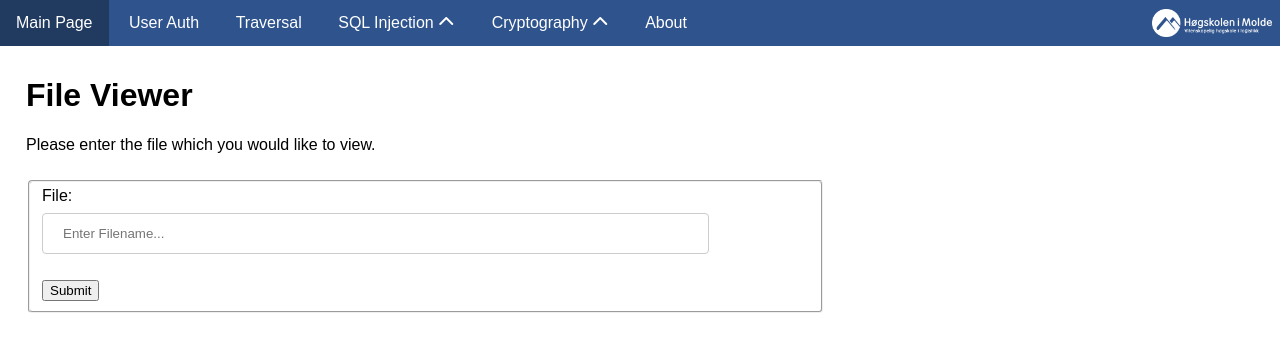
After one commit to eribre/IBE321_CTF_for_IBE600, a Flask app: page /traversal in a window 1280 px wide. The commit adds this page. Shown: the top 352 px of the page. Run offline with Flask 2, Linux system fonts and the light colour scheme; some libraries are stand-ins or nearby versions.

Commit message:
added traversal

```diff
--- a/static/css/style.css
+++ b/static/css/style.css
@@ -148,6 +148,11 @@ header {
     grid-row: 2;
 }
 
+.grid-item-base64 {
+    grid-row: 2;
+    overflow-wrap: anywhere;
+}
+
 /* Warning for smaller screens */
 .warning_size {
     visibility: hidden;
--- a/templates/base.j2
+++ b/templates/base.j2
@@ -40,6 +40,9 @@
                     </li>
                     <li class="nav-item">
                         <a href="{{ url_for('uauth') }}">User Auth</a>
+                    </li>
+                    <li class="nav-item">
+                        <a href="{{ url_for('traversal')}}">Traversal</a>
                     </li>
                     <li class="nav-item">
                         <ul>
--- /dev/null
+++ b/templates/traversal/traversal.j2
@@ -0,0 +1,25 @@
+{% extends 'base.j2' %} {% block title %}Login{% endblock %} {% block content
+%}
+<div class="grid-item">
+    <h1>File Viewer</h1>
+    <p>Please enter the file which you would like to view.</p>
+</div>
+<div class="grid-item-login">
+    <form action="{{url_for('traversal_redirect')}}" method="post">
+        <fieldset>
+            <label for="username"
+                >File:
+                <input
+                    type="text"
+                    name="file"
+                    placeholder="Enter Filename..."
+                    value=""
+                    required
+                />
+            </label>
+            <br />
+            <input type="submit" value="Submit" />
+        </fieldset>
+    </form>
+</div>
+{% endblock %}
--- /dev/null
+++ b/traversal.py
@@ -0,0 +1,32 @@
+from __main__ import (
+    app,
+    Flask,
+    render_template,
+    request,
+    url_for,
+    flash,
+    redirect,
+    re,
+)
+
+
+# Directory Traversal
+@app.route("/traversal")
+def traversal():
+    return render_template("traversal/traversal.j2")
+
+
+# DT redirector
+@app.route("/traversal/redirect", methods=["post"])
+def traversal_redirect():
+    directory = request.form["file"]
+    return redirect(url_for("traversal_conf", directory=directory))
+
+
+# Directory Traversal Results
+@app.route("/traversal/file/<path:directory>")
+def traversal_conf(directory):
+    if directory == "etc/shadow":
+        return render_template("traversal/directory.j2")
+    else:
+        return render_template("traversal/dir_fail.j2")
```
Also changed, not shown: base.py (+0 -17 lines), main.py (+8 -0 lines), templates/base64.j2 (+5 -3 lines), templates/traversal/dir_fail.j2 (added, +7 -0 lines), templates/traversal/directory.j2 (added, +7 -0 lines), README_FOR_DEV.md.
